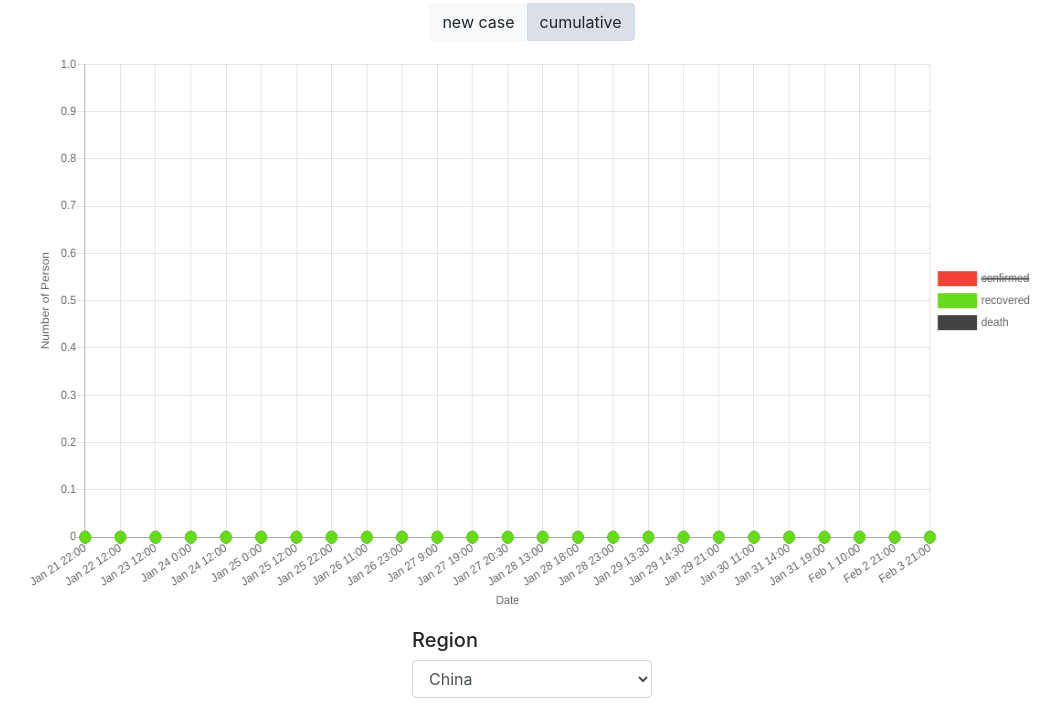
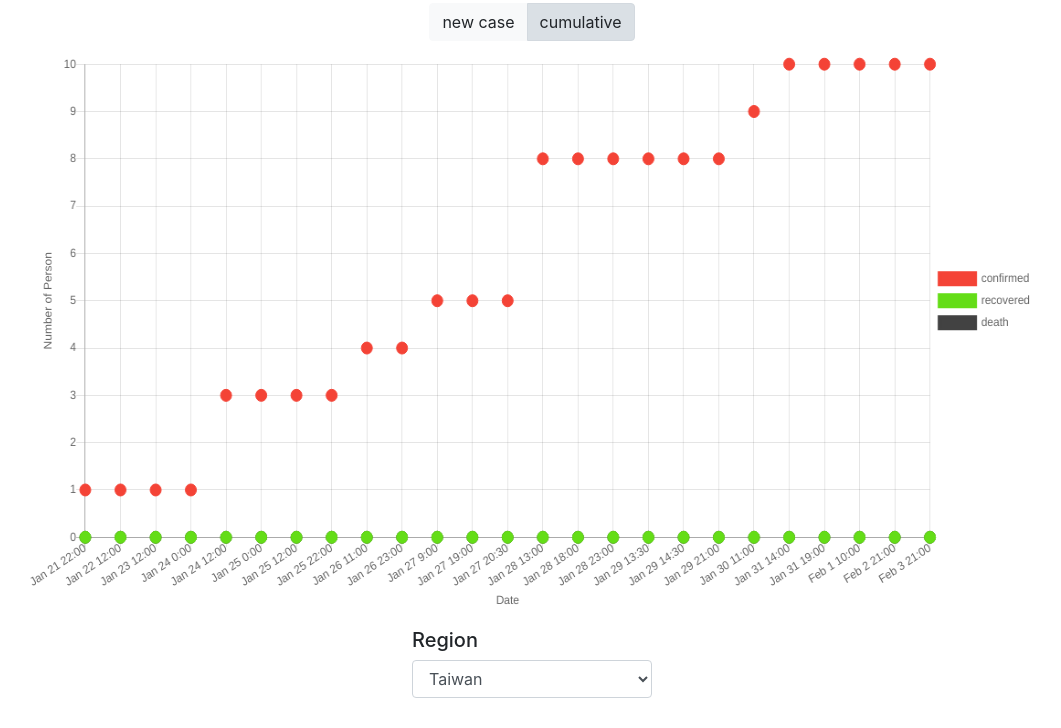
Before and after one commit to Sam-C/trackingcoronavirus.com, a plain HTML site: page index.html in a window 1280 px wide. Shown: the part 532-1260 px from the top of the page, without its empty margins (108-1169 px from the left). Drawn offline with nearby package versions, Linux system fonts and the light colour scheme.

Commit message:
Implement death-to-recovery chart
On page loaded, mode (new case/cumulative) change or region change,
drawDeathToRecoveryChart() is called, which in turn calls
getTimeSeries(). Depending on the current mode and region selected,
getTimeSeries() will retrieve/calculate the requested timeSeries.
Then, drawDeathToRecoveryChart() will conbine timeSeries with other
visual config and draw a new chart. Old chart will be destroyed.

```diff
--- a/index.html
+++ b/index.html
@@ -105,10 +105,10 @@
                 <h2 class="mt-3">What is the death-to-recovery ratio?</h2>
                 <div class="btn-group btn-group-toggle mt-3" data-toggle="buttons">
                     <label class="btn btn-light active">
-                        <input type="radio" name="mode" id="new_case2" autocomplete="off"> new case
+                        <input type="radio" name="death_to_recovery_chart_mode" value="new_case" autocomplete="off"> new case
                     </label>
                     <label class="btn btn-light">
-                        <input type="radio" name="mode" id="cumulative2" autocomplete="off" checked> cumulative
+                        <input type="radio" name="death_to_recovery_chart_mode" value="cumulative" autocomplete="off" checked> cumulative
                     </label>
                 </div>
                 <div>
@@ -120,11 +120,11 @@
             <div class="col-12 d-flex justify-content-center">
                 <div>
                     <h5>Region</h5>
-                    <select name="" id="" class="form-control">
-                        <option value="china">China</option>
-                        <option value="macau">Macau</option>
-                        <option value="hong_kong">Hong Kong</option>
-                        <option value="taiwan">Taiwan</option>
+                    <select name="" id="death_to_recovery_chart_region" class="form-control">
+                        <option value="China">China</option>
+                        <option value="Macau">Macau</option>
+                        <option value="Hong Kong">Hong Kong</option>
+                        <option value="Taiwan" selected>Taiwan</option>
                     </select>
                 </div>
             </div>
@@ -230,10 +230,54 @@
 
         ///////////// death_to_recovery_chart /////////////////////////////////////
 
-        let deathToRecoveryChartContext = document.getElementById("death_to_recovery_chart").getContext("2d");
+        /*
+        onload:
+        onclick "new case"/"cumulative":
+        onselect "Taiwan":
+            new [current type][current location] chart ()
 
-        let data2 = {
-            labels: data.time,
+        new [current type][current location] chart ():                          drawDeathToRecoveryChart()
+            type: line
+            data: setup [current type][current location] data()
+            options: options
+
+        setup [current type][current location] data():                          drawDeathToRecoveryChart()
+            labels: data.time
+            datasets[0].borderColor = "#f44336"
+            datasets[0].data = [current type][current location] time series
+
+        get [current type][current location] time series:                       getTimeSeries()
+            delta...
+        */
+
+        // onload:
+        let deathToRecoveryChart = drawDeathToRecoveryChart();
+
+        // on "new case"/"cumulative" clicked:
+        $("input[name='death_to_recovery_chart_mode']").on("click", function() {
+            deathToRecoveryChart.destroy();
+            deathToRecoveryChart = drawDeathToRecoveryChart();
+        });
+
+        // on region selected:
+        $("#death_to_recovery_chart_region").on("change", function() {
+            deathToRecoveryChart.destroy();
+            deathToRecoveryChart = drawDeathToRecoveryChart();
+        });
+
+
+        function drawDeathToRecoveryChart() {
+
+            let region = $("#death_to_recovery_chart_region").val();
+            let mode = $("input[name='death_to_recovery_chart_mode']:checked").val();
+            let timeSeries = getTimeSeries(region, mode);
+
+            let context = $("#death_to_recovery_chart")[0].getContext("2d");
+
+            return new Chart(context, {
+                type: "line",
+                data: {
+                    labels: timeSeries.time,
                     datasets: [{
                         label: "confirmed",
                         backgroundColor: "#f44336",
@@ -241,8 +285,8 @@
                         pointRadius: 6,
                         pointHoverRadius: 10,
                         showLine: false,
-                data: data.case.find(x => x.region === "Taiwan").confirmed,
-                hidden: true
+                        data: timeSeries.confirmed,
+                        // hidden: true
                     }, {
                         label: "recovered",
                         backgroundColor: "#64dd17",
@@ -250,7 +294,7 @@
                         pointRadius: 6,
                         pointHoverRadius: 10,
                         showLine: false,
-                data: data.case.find(x => x.region === "Taiwan").recovered
+                        data: timeSeries.recovered
                     }, {
                         label: "death",
                         backgroundColor: "#424242",
@@ -258,11 +302,10 @@
                         pointRadius: 6,
                         pointHoverRadius: 10,
                         showLine: false,
-                data: data.case.find(x => x.region === "Taiwan").death
+                        data: timeSeries.death
                     }]
-        };
-
-        let options2 = {
+                },
+                options: {
                     legend: {
                         position: "right"
                     },
@@ -283,9 +326,31 @@
                             }
                         }]
                     },
-        };
+                }
+            });
+        }
 
-        let deathToRecoveryChart = new Chart(deathToRecoveryChartContext, { type: "line", data: data2, options: options2 });
+        function getTimeSeries(region, mode) {
+            if (mode !== "new_case" && mode !== "cumulative") {
+                throw "The mode requested is neither new_case nor cumulative.";
+            }
+
+            let timeSeries = {};
+            timeSeries.time = data.time;
+            timeSeries.confirmed = data.case.find(x => x.region === region).confirmed;
+            timeSeries.recovered = data.case.find(x => x.region === region).recovered;
+            timeSeries.death = data.case.find(x => x.region === region).death;
+            // TODO: what if the region / case type is not found?
+
+            if (mode === "new_case") {
+                timeSeries.time = timeSeries.time.slice(1);  // remove first value
+                timeSeries.confirmed = delta(timeSeries.confirmed);
+                timeSeries.recovered = delta(timeSeries.recovered);
+                timeSeries.death = delta(timeSeries.death);
+            }
+
+            return timeSeries;
+        }
 
         ///////////// region_comparison_chart /////////////////////////////////////
 
@@ -299,128 +364,6 @@
 
 
 
-        // let china = {
-        //     dates: ["2020-01-20", "2020-01-21", "2020-01-22", "2020-01-23", "2020-01-24", "2020-01-25", "2020-01-26", "2020-01-27", "2020-01-28", "2020-01-29", "2020-01-30", "2020-01-31", "2020-02-01"],
-        //     confirmed: [291, 440, 571, 830, 1287, 1975, 2744, 4515, 5974, 7711, 9692, 11791, 14380],
-        //     dead: [6, 9, 17, 25, 41, 56, 80, 106, 132, 170, 213, 259, 304],
-        //     recovered: [25, 25, 25, 34, 38, 49, 51, 60, 103, 124, 171, 243, 328]
-        // };
-
-        // let input = china.confirmed.map( (value, index) => [index, value]);  //make an array of [x,y] pairs
-        // const output = regression.exponential(input);
-        // let exponentialFit = output.points.map(pair => pair[1]);
-
-        // china.dates.push("2020-02-02");
-        // exponentialFit.push(output.predict(output.points.length)[1]);  // add 1 prediction point
-        // china.dates.push("2020-02-03");
-        // exponentialFit.push(output.predict(output.points.length + 1)[1]);  // add 1 more prediction point
-
-        // let cumulativeData = {
-        //     labels: data.time,
-        //     datasets: [{
-        //         label: "confirmed",
-        //         backgroundColor: "#f44336",
-        //         borderColor: "#f44336",
-        //         pointRadius: 6,
-        //         pointHoverRadius: 10,
-        //         showLine: false,
-        //         data: china.confirmed
-        //     }, {
-        //         label: "dead",
-        //         backgroundColor: "#424242",
-        //         borderColor: "#424242",
-        //         pointRadius: 6,
-        //         pointHoverRadius: 10,
-        //         showLine: false,
-        //         data: china.dead,
-        //         hidden: true  // set to null to show
-        //     }, {
-        //         label: "recovered",
-        //         backgroundColor: "#64dd17",
-        //         borderColor: "#64dd17",
-        //         pointRadius: 6,
-        //         pointHoverRadius: 10,
-        //         showLine: false,
-        //         data: china.recovered,
-        //         hidden: true  // set to null to show
-        //     }, {
-        //         label: "exponential",
-        //         borderColor: "#888888",
-        //         pointRadius: 0,
-        //         borderDash: [5,5],
-        //         fill: false,
-        //         data: exponentialFit
-        //     }]
-        // };
-
-        // let newCaseData = {
-        //     labels: china.dates.slice(1), //remove first date
-        //     datasets: [{
-        //         label: "confirmed",
-        //         backgroundColor: "#f44336",
-        //         borderColor: "#f44336",
-        //         pointRadius: 6,
-        //         pointHoverRadius: 10,
-        //         showLine: false,
-        //         data: delta(china.confirmed)
-        //     }, {
-        //         label: "dead",
-        //         backgroundColor: "#424242",
-        //         borderColor: "#424242",
-        //         pointRadius: 6,
-        //         pointHoverRadius: 10,
-        //         showLine: false,
-        //         data: delta(china.dead),
-        //         hidden: true  // set to null to show
-        //     }, {
-        //         label: "recovered",
-        //         backgroundColor: "#64dd17",
-        //         borderColor: "#64dd17",
-        //         pointRadius: 6,
-        //         pointHoverRadius: 10,
-        //         showLine: false,
-        //         data: delta(china.recovered),
-        //         hidden: true  // set to null to show
-        //     }]
-        // }
-
-        // let chartOptions = {
-        //     legend: {
-        //         position: "right"
-        //     },
-        //     scales: {
-        //         xAxes: [{
-        //             display: true,
-        //             scaleLabel: {
-        //                 display: true,
-        //                 labelString: 'Date'
-        //             }
-        //         }],
-        //         yAxes: [{
-        //             display: true,
-        //             scaleLabel: {
-        //                 display: true,
-        //                 labelString: 'Number of Person'
-        //             }
-        //         }]
-        //     },
-        // };
-
-        // let coronaChartContext = document.getElementById("trend_chart").getContext("2d");
-        // let coronaChart = new Chart(coronaChartContext, { type: "line", data: cumulativeData, options: chartOptions });
-
-
-
-        // $("#new_case").on("click", function() {
-        //     coronaChart.destroy();
-        //     coronaChart = new Chart(coronaChartContext, { type: "line", data: newCaseData, options: chartOptions });
-        // })
-
-        // $("#cumulative").on("click", function () {
-        //     coronaChart.destroy();
-        //     coronaChart = new Chart(coronaChartContext, { type: "line", data: cumulativeData, options: chartOptions });
-        // })
-
         // this.chart.getDatasetMeta(legendItem.datasetIndex).hidden = true
         // this.chart.update()
         // see   https://codepen.io/jordanwillis/pen/BWKKKo?editors=0010
```
Lines whose indentation alone changed are shown as unchanged.
